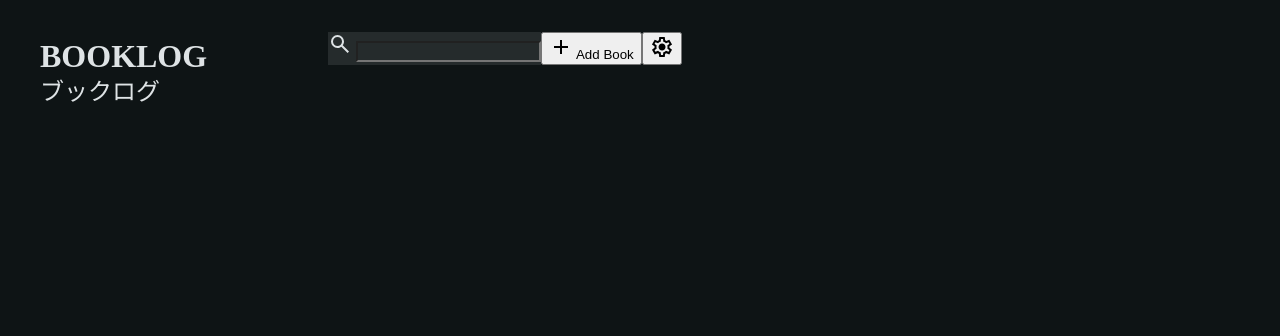
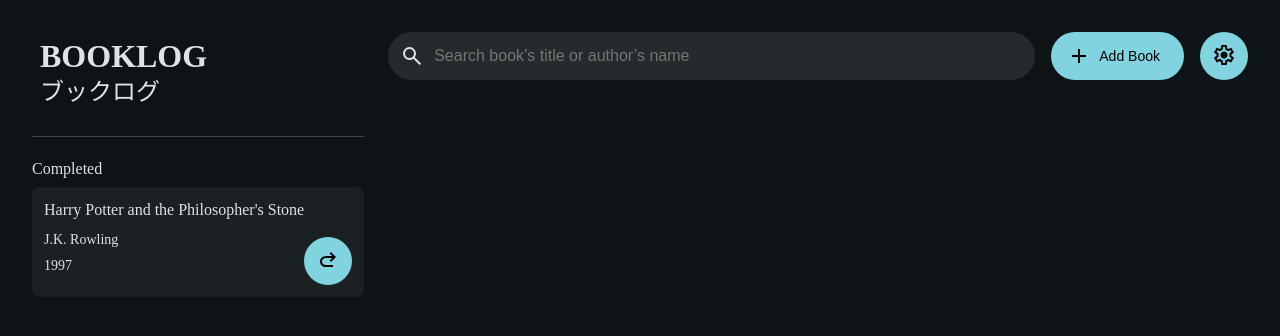
Before and after one commit to ahmrh/bukkurogu-app, a plain HTML site: page index.html in a window 1280 px wide. Drawn offline with Linux system fonts and the light colour scheme.

Commit message:
Adding completed section

```diff
--- a/index.html
+++ b/index.html
@@ -13,23 +13,44 @@
         <h1 alt="Logo Title">BOOKLOG</h1>
         <p alt="Logo Subtitle">ブックログ</p>
       </div>
+
+      <div class="divider"></div>
+
+      <h1>Completed</h1>
+      <div id="completed-container">
+        <div class="completed-item">
+          <div class="text-container">
+            <h1>Harry Potter and the Philosopher's Stone</h1>
+            <h2>J.K. Rowling</h2>
+            <h2>1997</h2>
+          </div>
+
+          <button id="revert-button" class="icon-button" onclick="">
+            <img src="assets/icons/revert-icon.svg" alt="Add Button" />
+          </button>
+        </div>
+
+      </div>
     </aside>
 
     <section>
       <header>
-        <div id="search-bar">
-          <img src="assets/icons/search-icon.svg" >
-          <input type="text"/>
+        <div id="search-bar" class="search-bar">
+          <img src="assets/icons/search-icon.svg" />
+          <input
+            type="text"
+            placeholder="Search book’s title or author’s name "
+          />
         </div>
-        <button id="add-button">
+        <button id="add-button" class="text-button">
           <img src="assets/icons/add-icon.svg" alt="Add Button" />
           Add Book
         </button>
-        <button id="preference-button">
+        <button id="preference-button" class="icon-button">
           <img src="assets/icons/setting-icon.svg" alt="Add Button" />
         </button>
       </header>
-      <main></main>
+      <div id="book-container"></div>
     </section>
   </body>
 
--- a/styles/main.css
+++ b/styles/main.css
@@ -17,7 +17,8 @@
   --outline: #899294;
   --modal-backdrop: #0e141580;
 
-  --on-surface-svg-filter: invert(91%) sepia(4%) saturate(203%) hue-rotate(151deg) brightness(99%) contrast(94%);
+  --on-surface-svg-filter: invert(91%) sepia(4%) saturate(203%)
+    hue-rotate(151deg) brightness(99%) contrast(94%);
 }
 
 .light-mode {
@@ -38,7 +39,8 @@
   --outline: #6f797a;
   --modal-backdrop: #0e141580;
 
-  --on-surface-svg-filter: invert(8%) sepia(22%) saturate(430%) hue-rotate(141deg) brightness(99%) contrast(93%);
+  --on-surface-svg-filter: invert(8%) sepia(22%) saturate(430%)
+    hue-rotate(141deg) brightness(99%) contrast(93%);
 }
 
 /* bukurogu css start here  */
@@ -57,6 +59,42 @@ body {
 }
 
 aside {
+  margin-right: 24px;
+}
+
+aside .divider {
+  border-bottom: 1px solid var(--surface-variant);
+  margin: 24px 0;
+}
+
+.completed-item {
+  background-color: var(--surface-container);
+  padding: 12px;
+  margin-top: 10px;
+  border-radius: 8px;
+
+  display: flex;
+  flex-direction: row;
+  align-items: end;
+}
+
+.completed-item .text-container {
+  flex-grow: 1;
+}
+
+.completed-item .text-container * {
+  margin-bottom: 12px;
+  font-weight: 500;
+}
+
+.completed-item h1 {
+  font-weight: bold;
+  font-size: 16px;
+  line-height: 1.4;
+}
+
+.completed-item h2 {
+  font-size: 14px;
 }
 
 #logo {
@@ -82,26 +120,69 @@ header {
   flex-direction: row;
 }
 
-#search-bar{
+.search-bar {
   background: var(--surface-container-high);
+  padding: 4px;
+  padding-right: 28px;
+  border-radius: 28px;
+
+  display: flex;
+  flex-direction: row;
+  align-items: center;
 }
 
-#search-bar img{
-  filter: var(--on-surface-svg-filter);
+.search-bar:hover {
+  filter: brightness(110%);
 }
 
-#search-bar input{
+.search-bar img {
+  filter: var(--on-surface-svg-filter);
+  padding: 8px;
+}
+
+.search-bar input {
   background: var(--surface-container-high);
   color: var(--on-surface-variant);
+  font-size: 16px;
+  flex-grow: 1;
 }
-#search-bar input:focus{
-  border: 0px;
+
+#search-bar {
+  flex-grow: 1;
+  margin-right: 16px;
 }
 
 .icon-button {
-  size: 48px;
+  background: var(--primary);
+  height: 48px;
+  width: 48px;
   border-radius: 100px;
 }
 
 .text-button {
+  padding: 10px 24px 10px 16px;
+  display: flex;
+  flex-direction: row;
+  align-items: center;
+  border-radius: 100px;
+
+  font-weight: 500;
+  font-size: 14px;
 }
+
+.text-button img {
+  margin-right: 8px;
+}
+
+#add-button {
+  margin-right: 16px;
+}
+button {
+  background: var(--primary);
+}
+button:hover {
+  filter: brightness(90%);
+}
+button:active {
+  filter: brightness(75%);
+}
--- a/styles/reset.css
+++ b/styles/reset.css
@@ -1,17 +1,85 @@
 /* reset css */
-html, body, div, span, applet, object, iframe,
-h1, h2, h3, h4, h5, h6, p, blockquote, pre,
-a, abbr, acronym, address, big, cite, code,
-del, dfn, em, img, ins, kbd, q, s, samp,
-small, strike, strong, sub, sup, tt, var,
-b, u, i, center,
-dl, dt, dd, ol, ul, li,
-fieldset, form, label, legend,
-table, caption, tbody, tfoot, thead, tr, th, td,
-article, aside, canvas, details, embed,
-figure, figcaption, footer, header, hgroup,
-menu, nav, output, ruby, section, summary,
-time, mark, audio, video {
+html,
+body,
+div,
+span,
+applet,
+object,
+iframe,
+h1,
+h2,
+h3,
+h4,
+h5,
+h6,
+p,
+blockquote,
+pre,
+a,
+abbr,
+acronym,
+address,
+big,
+cite,
+code,
+del,
+dfn,
+em,
+img,
+ins,
+kbd,
+q,
+s,
+samp,
+small,
+strike,
+strong,
+sub,
+sup,
+tt,
+var,
+b,
+u,
+i,
+center,
+dl,
+dt,
+dd,
+ol,
+ul,
+li,
+fieldset,
+form,
+label,
+legend,
+table,
+caption,
+tbody,
+tfoot,
+thead,
+tr,
+th,
+td,
+article,
+aside,
+canvas,
+details,
+embed,
+figure,
+figcaption,
+footer,
+header,
+hgroup,
+menu,
+nav,
+output,
+ruby,
+section,
+summary,
+time,
+mark,
+audio,
+video {
   margin: 0;
   padding: 0;
   border: 0;
@@ -20,22 +88,35 @@ time, mark, audio, video {
   vertical-align: baseline;
 }
 /* HTML5 display-role reset for older browsers */
-article, aside, details, figcaption, figure,
-footer, header, hgroup, menu, nav, section {
+article,
+aside,
+details,
+figcaption,
+figure,
+footer,
+header,
+hgroup,
+menu,
+nav,
+section {
   display: block;
 }
 body {
   line-height: 1;
 }
-ol, ul {
+ol,
+ul {
   list-style: none;
 }
-blockquote, q {
+blockquote,
+q {
   quotes: none;
 }
-blockquote:before, blockquote:after,
-q:before, q:after {
-	content: '';
+blockquote:before,
+blockquote:after,
+q:before,
+q:after {
+  content: "";
   content: none;
 }
 table {
@@ -43,6 +124,16 @@ table {
   border-spacing: 0;
 }
 
-textarea:focus, input:focus{
+input[type="text"],
+input[type="password"],
+textarea {
+  border: none;
   outline: none;
 }
+
+button {
+  background: none;
+  border: none;
+  outline: none;
+  box-shadow: none;
+}
```
Also changed, not shown: 1 other file. Lines whose indentation alone changed are shown as unchanged.
